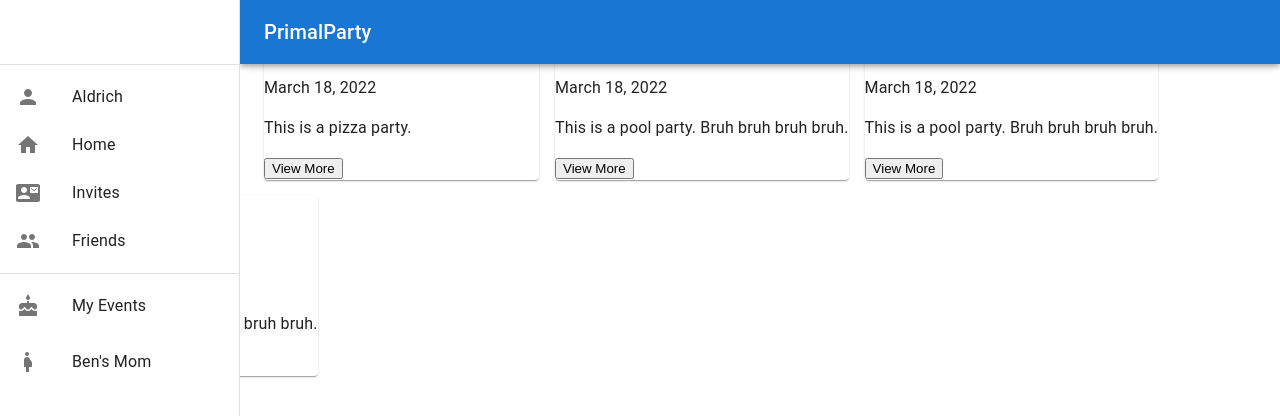
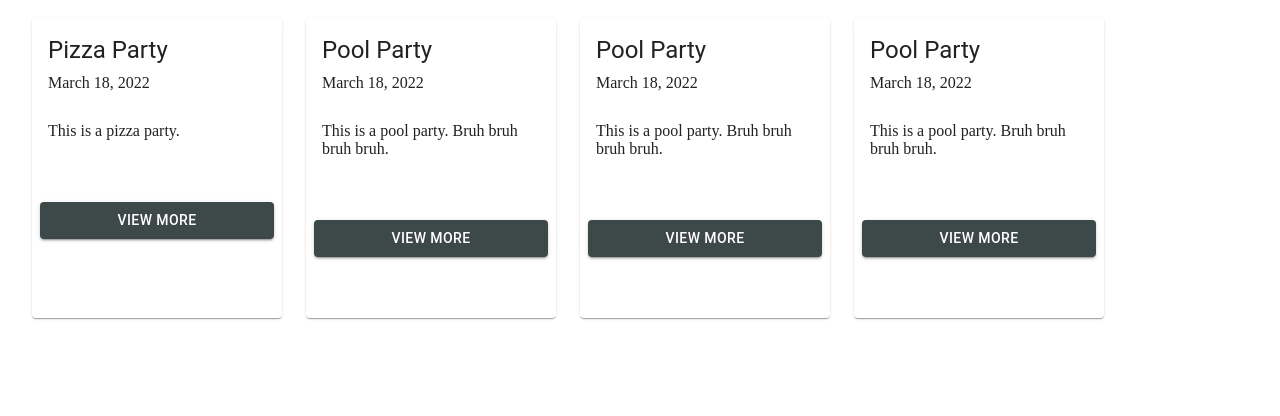
Before and after one commit to Ben2W/PrimalPartyFrontend, a React (Create React App) app: page /dashboard in a window 1280 px wide. Shown: the top 416 px of the page. Built offline with nearby package versions, Linux system fonts and the light colour scheme.

Commit message:
Updated cards style

```diff
--- a/src/components/Card.js
+++ b/src/components/Card.js
@@ -4,22 +4,40 @@ import Card from '@mui/material/Card';
 import CardActions from '@mui/material/CardActions';
 import CardContent from '@mui/material/CardContent';
 import AddCircleOutlineOutlinedIcon from '@mui/icons-material/AddCircleOutlineOutlined';
-
+import { createTheme, ThemeProvider } from '@mui/material/styles';
+import { purple } from '@mui/material/colors';
 
 export default function BasicCard(props){
 
-    const paperStyle={padding: 20, height: '32vh', width:280, margin: "10px auto"}
+    const cardStyle={padding: 0, width:250, height:300, margin: "10px auto"}
+    const btnStyle={margin:'8px 0', backgroundColor:"#3D4849"}
+    const descStyle={margin:'30px 0', display:"flex"}
 
     return (
-        <Card sx={{minWidth:275}}>
+        <Card sx={cardStyle}>
             <div className="card_body">
-                <div>
-                    <h2 className="cardTitle">{props.title}</h2>
-                    <p className="date">{props.date}</p>
-                    <p className="cardDesc">{props.desc}</p>
-                    <button className="card_btn">{props.button}</button>
-                </div>
+                <CardContent>
+                    <div>
+                        <Typography gutterBottom variant="h5" component="div">
+                          {props.title}
+                        </Typography>
 
+                        <Typography variant="p" component="div">
+                          {props.date}
+                        </Typography>
+                    </div>
+
+                    <div>
+                        <Typography variant="body" color="text.secondary" style={descStyle}>
+                          {props.desc}
+                        </Typography>
+                    </div>
+                  </CardContent>
+
+
+                  <CardActions disableSpacing>
+                        <Button type='submit' color='primary' variant='contained' style={btnStyle} fullWidth >{props.button}</Button>
+                  </CardActions>
             </div>
         </Card>
     )
--- a/src/pages/Dashboard.js
+++ b/src/pages/Dashboard.js
@@ -7,10 +7,10 @@ import Card from '../components/Card.js';
 function Dashboard() {
   return (
     <div className="Dashboard">
+
+
       <Container>
-        <Grid container spacing={2}>
-
-          <SideBar />
+        <Grid container spacing={3}>
 
           <Grid item>
             <Card
```
